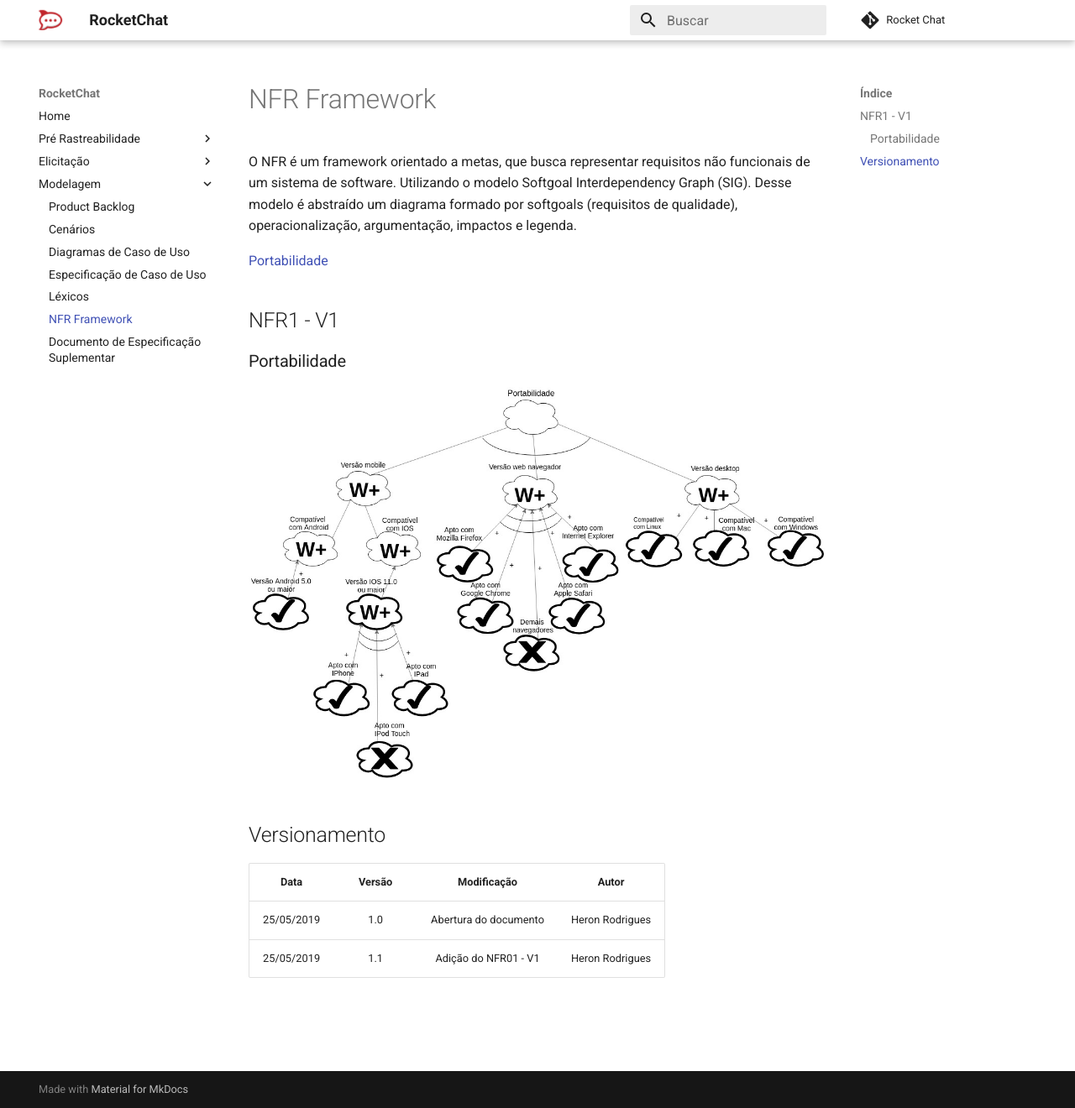
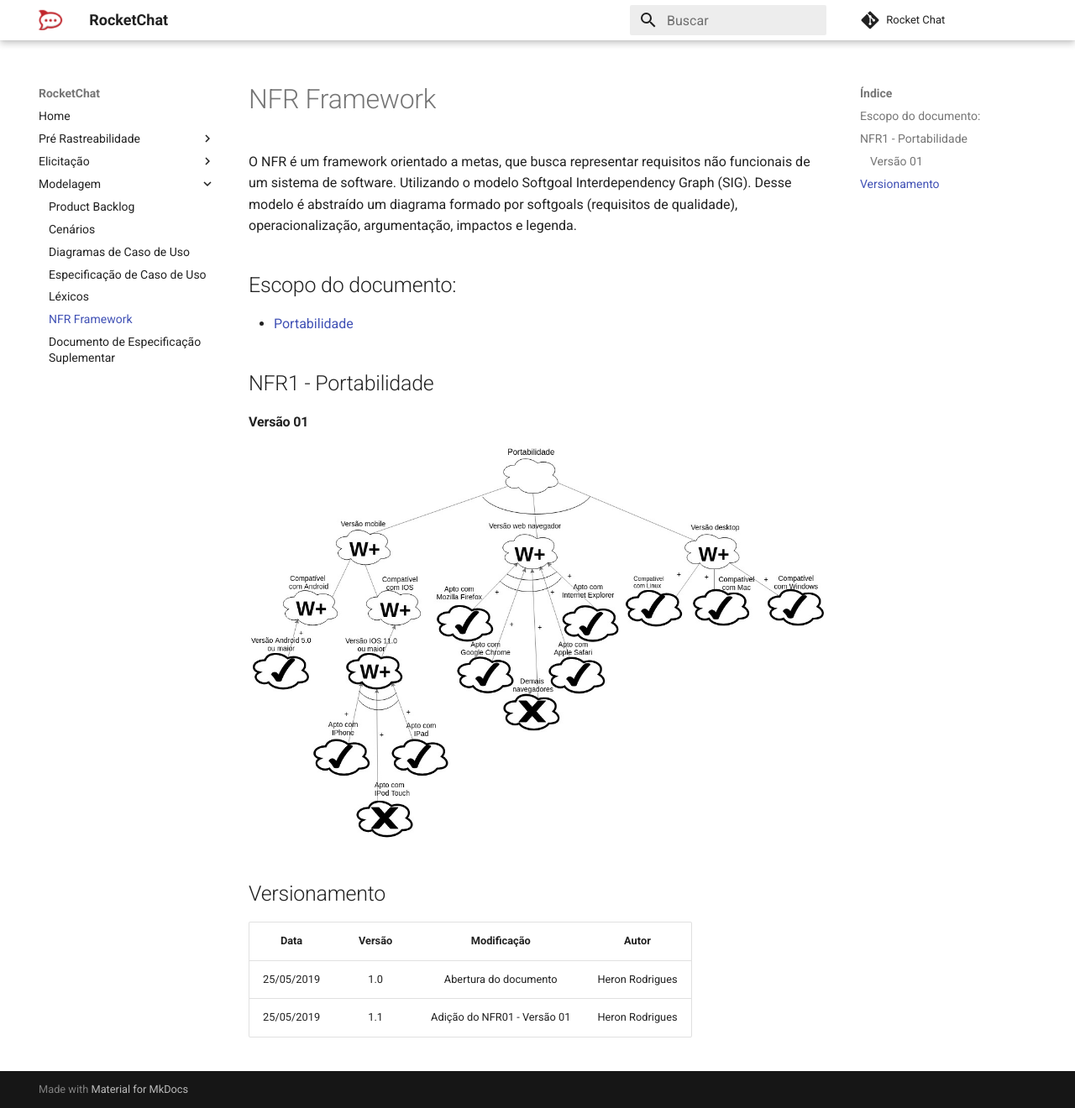
Before and after one commit to MarcosNBJ/2019.1-RocketChat, an MkDocs documentation site: the page built from docs/Modelagem/nfr.md, in a window 1280 px wide and 1320 px high. Shown: the whole window at 84% size. Built offline with MkDocs 1.6.1 and Material for MkDocs 9.7.7, drawn with Linux system fonts in a browser that asks for light colours; comment, search, counter and statistics services are not loaded.

Commit message:
update nfr

```diff
--- a/docs/Modelagem/nfr.md
+++ b/docs/Modelagem/nfr.md
@@ -2,10 +2,11 @@
 
 O NFR é um framework orientado a metas, que busca representar requisitos não funcionais de um sistema de software. Utilizando o modelo Softgoal Interdependency Graph (SIG). Desse modelo é abstraído um diagrama formado por softgoals (requisitos de qualidade), operacionalização, argumentação, impactos e legenda.
 
-[Portabilidade](#nfr1-v1)
+## Escopo do documento:
+* [Portabilidade](#nfr1-portabilidade)
 
-## NFR1 - V1
-### Portabilidade
+## NFR1 - Portabilidade
+#### Versão 01
 
 ![NFR01](../img/Modelagem/nfr_portabilidade.jpg)
 
@@ -14,4 +15,4 @@
 | Data | Versão | Modificação | Autor |
 |  :------: | :------: | :------: | :------: |
 | 25/05/2019 | 1.0 | Abertura do documento | Heron Rodrigues |
-| 25/05/2019 | 1.1 | Adição do NFR01 - V1 | Heron Rodrigues |
+| 25/05/2019 | 1.1 | Adição do NFR01 - Versão 01 | Heron Rodrigues |
```
